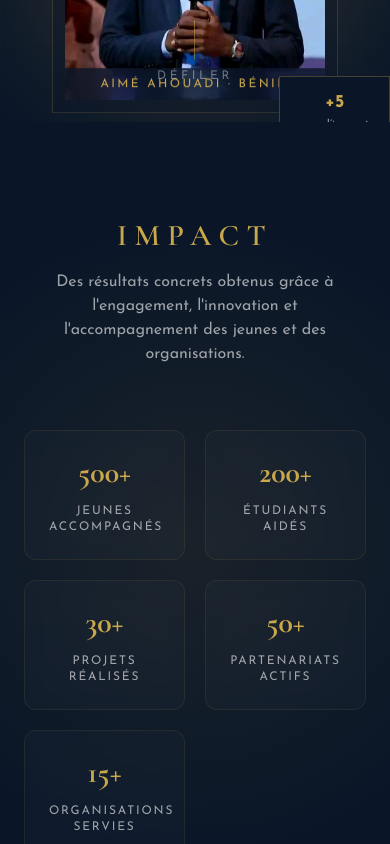
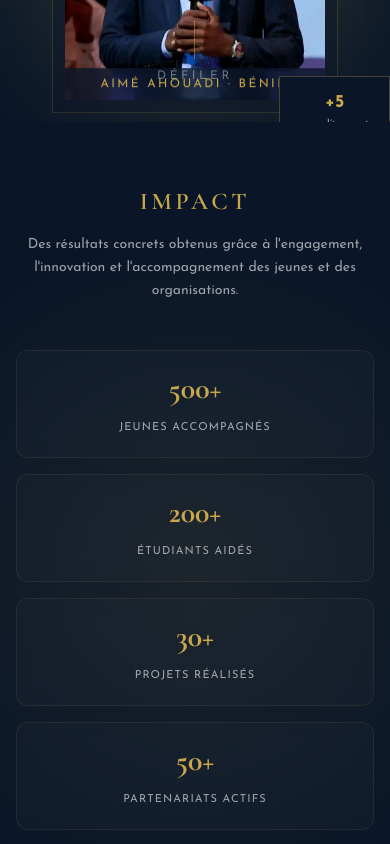
Before and after one commit to Loic-Assogba/aim-e-Ahouadi, a React (Vite) app: page / in a window 390 px wide. Shown: the part 820-1664 px from the top of the page. Built offline with nearby package versions, Linux system fonts and the light colour scheme.

Commit message:
Responsivité de la section Stats

```diff
--- a/src/components/Stats.tsx
+++ b/src/components/Stats.tsx
@@ -12,31 +12,73 @@ export default function Stats() {
     return (
         <section
             id="stats"
-            className="relative overflow-hidden bg-navy py-24 px-6 lg:px-10"
+            className="
+                relative
+                overflow-hidden
+                bg-navy
+                py-16
+                sm:py-20
+                lg:py-24
+                px-4
+                sm:px-6
+                lg:px-10
+            "
         >
             {/* Glow */}
             <div className="absolute inset-0 bg-[radial-gradient(circle_at_center,rgba(212,175,55,0.08),transparent_70%)]" />
 
             <div className="relative mx-auto max-w-7xl">
+                {/* Heading */}
                 <motion.div
                     initial={{ opacity: 0, y: 40 }}
                     whileInView={{ opacity: 1, y: 0 }}
                     viewport={{ once: true }}
                     transition={{ duration: 0.8 }}
-                    className="mb-16 text-center"
+                    className="mb-12 sm:mb-16 text-center"
                 >
-                    <h2 className="text-3xl md:text-4xl font-semibold uppercase tracking-[0.25em] text-gold">
+                    <h2
+                        className="
+                            text-2xl
+                            sm:text-3xl
+                            md:text-4xl
+                            font-semibold
+                            uppercase
+                            tracking-[0.15em]
+                            sm:tracking-[0.25em]
+                            text-gold
+                        "
+                    >
                         Impact
                     </h2>
 
-                    <p className="mx-auto mt-4 max-w-2xl text-white/60">
+                    <p
+                        className="
+                            mx-auto
+                            mt-4
+                            max-w-2xl
+                            text-sm
+                            sm:text-base
+                            text-white/60
+                            leading-relaxed
+                        "
+                    >
                         Des résultats concrets obtenus grâce à l'engagement,
                         l'innovation et l'accompagnement des jeunes et des
                         organisations.
                     </p>
                 </motion.div>
 
-                <div className="grid grid-cols-2 gap-5 md:grid-cols-3 lg:grid-cols-5">
+                {/* Stats Grid */}
+                <div
+                    className="
+                        grid
+                        grid-cols-1
+                        sm:grid-cols-2
+                        lg:grid-cols-5
+                        gap-4
+                        sm:gap-5
+                    "
+                >
                     {stats.map((stat, index) => (
                         <motion.div
                             key={stat.label}
@@ -51,13 +93,46 @@ export default function Stats() {
                                 y: -10,
                                 scale: 1.03,
                             }}
-                            className="group rounded-xl border border-gold/10 bg-white/[0.02] p-6 text-center backdrop-blur-sm transition-all hover:border-gold/40"
+                            className="
+                                group
+                                rounded-xl
+                                border
+                                border-gold/10
+                                bg-white/[0.02]
+                                p-5
+                                sm:p-6
+                                text-center
+                                backdrop-blur-sm
+                                transition-all
+                                hover:border-gold/40
+                            "
                         >
-                            <h3 className="mb-3 text-3xl font-bold text-gold md:text-4xl">
+                            <h3
+                                className="
+                                    mb-3
+                                    text-3xl
+                                    sm:text-4xl
+                                    font-bold
+                                    text-gold
+                                "
+                            >
                                 {stat.value}
                             </h3>
 
-                            <p className="text-xs md:text-sm uppercase tracking-[0.15em] text-white/60 transition group-hover:text-white/80">
+                            <p
+                                className="
+                                    text-[11px]
+                                    sm:text-xs
+                                    md:text-sm
+                                    uppercase
+                                    tracking-[0.1em]
+                                    sm:tracking-[0.15em]
+                                    text-white/60
+                                    leading-relaxed
+                                    transition
+                                    group-hover:text-white/80
+                                "
+                            >
                                 {stat.label}
                             </p>
                         </motion.div>
```
